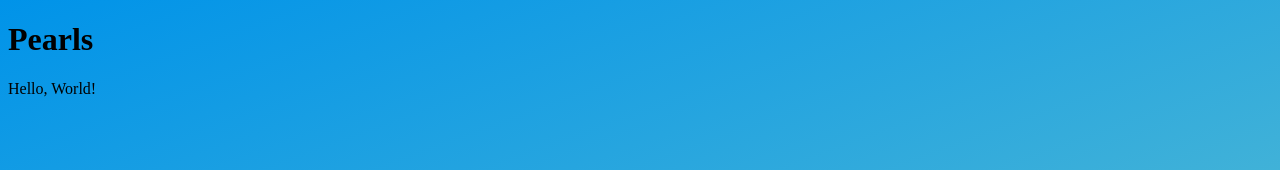
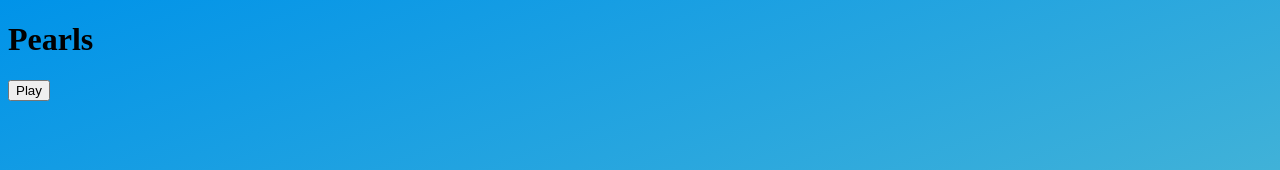
Before and after one commit to jbruni/pearls, a plain HTML site: page index.html in a window 1280 px wide. Shown: the top 170 px of the page. Drawn offline with Linux system fonts and the light colour scheme.

Commit message:
Update index.html

```diff
--- a/index.html
+++ b/index.html
@@ -8,6 +8,6 @@
   </head>
   <body>
     <h1>Pearls</h1>
-    <p>Hello, World!</p>
+    <button class="playBtn">Play</button>
   </body>
 </html>
```
